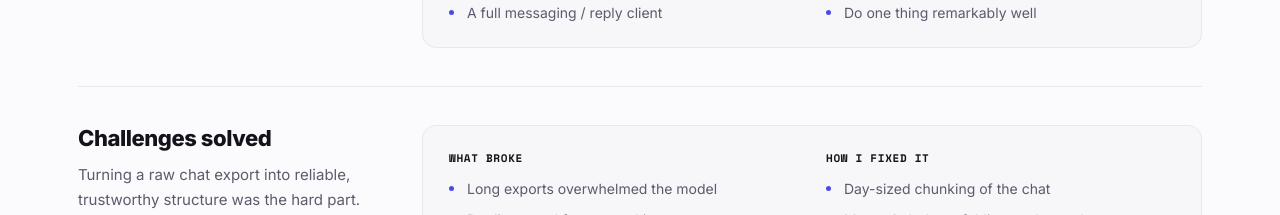
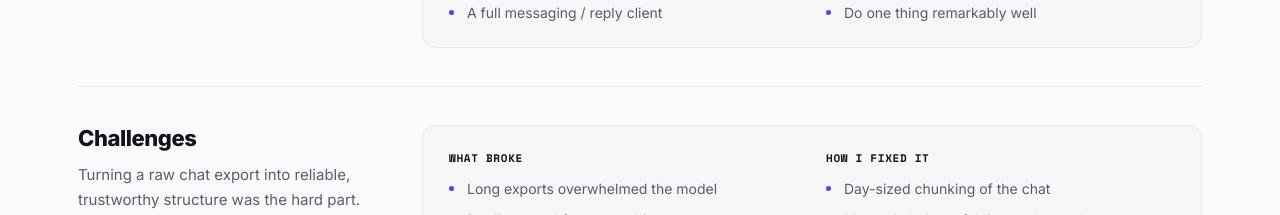
Before and after one commit to tomereps/portfolio, a React (Vite) app: page /work/sakemly in a window 1280 px wide. Shown: the part 1420-1635 px from the top of the page. Built offline with nearby package versions, Linux system fonts and the light colour scheme.

Commit message:
Stents: real scope tradeoffs; rename section to Challenges

```diff
--- a/src/data/projects.js
+++ b/src/data/projects.js
@@ -60,25 +60,25 @@ export const shipped = [
         {
           num: '03',
           label: 'Scope & tradeoffs',
-          lead: 'I kept the core sharp by saying no to the obvious-but-distracting features.',
+          lead: "Don't rebuild what specialized tools already do best — focus the build on what makes Stents different.",
           columns: [
             {
               title: 'Cut',
-              items: [
-                'Full timeline editor (v1)',
-                'Advanced 3D camera tools',
-                'Built-in asset marketplace',
-              ],
+              items: ['Roto & bezier tools', 'Roto-paint', 'Becoming a full editing suite'],
             },
             {
               title: 'Why',
-              items: ['Focus on the core workflow', 'Faster development', 'Ship, learn, iterate'],
+              items: [
+                'Slow to build, niche payoff',
+                'Photoshop does it best — Stents bridges to it',
+                'The node graph is the real differentiator',
+              ],
             },
           ],
         },
         {
           num: '04',
-          label: 'Challenges solved',
+          label: 'Challenges',
           lead: 'Raw AI output is unpredictable — most of the work was making it consistent.',
           columns: [
             {
@@ -193,7 +193,7 @@ export const shipped = [
         },
         {
           num: '04',
-          label: 'Challenges solved',
+          label: 'Challenges',
           lead: 'Turning a raw chat export into reliable, trustworthy structure was the hard part.',
           columns: [
             {
```
